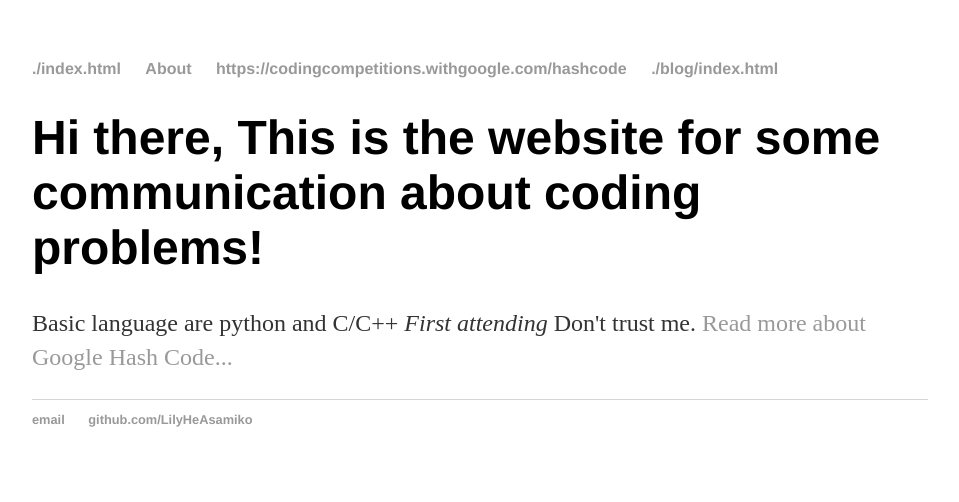
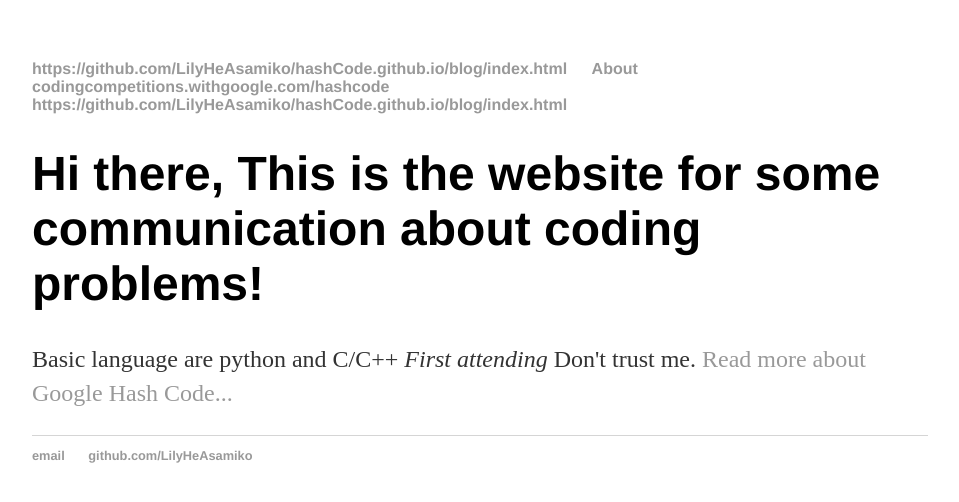
Before and after one commit to LilyHeAsamiko/hashCode.github.io, a Jekyll site: the page index.html, which Jekyll copies as it is, in a window 1280 px wide. Shown: the top 502 px of the page, without its empty margins (160-1119 px from the left). Built offline with Jekyll 4.4.1, drawn with Linux system fonts in a browser that asks for light colours.

Commit message:
Update index.html

```diff
--- a/index.html
+++ b/index.html
@@ -8,10 +8,10 @@
 	<body>
 		<nav>
     		<ul>
-        		<li><a href="/">./index.html</a></li>
+        		<li><a href="https://github.com/LilyHeAsamiko/hashCode.github.io/">https://github.com/LilyHeAsamiko/hashCode.github.io/blog/index.html</a></li>
 	        	<li><a href="/about">About</a></li>
-        		<li><a href="/problems&data">https://codingcompetitions.withgoogle.com/hashcode</a></li>
-        		<li><a href="/blog">./blog/index.html</a></li>
+        		<li><a href="https://codingcompetitions.withgoogle.com/">codingcompetitions.withgoogle.com/hashcode</a></li>
+        		<li><a href="https://github.com/LilyHeAsamiko/hashCode.github.io/">https://github.com/LilyHeAsamiko/hashCode.github.io/blog/index.html</a></li>
     		</ul>
 		</nav>
 		<div class="container">
```
